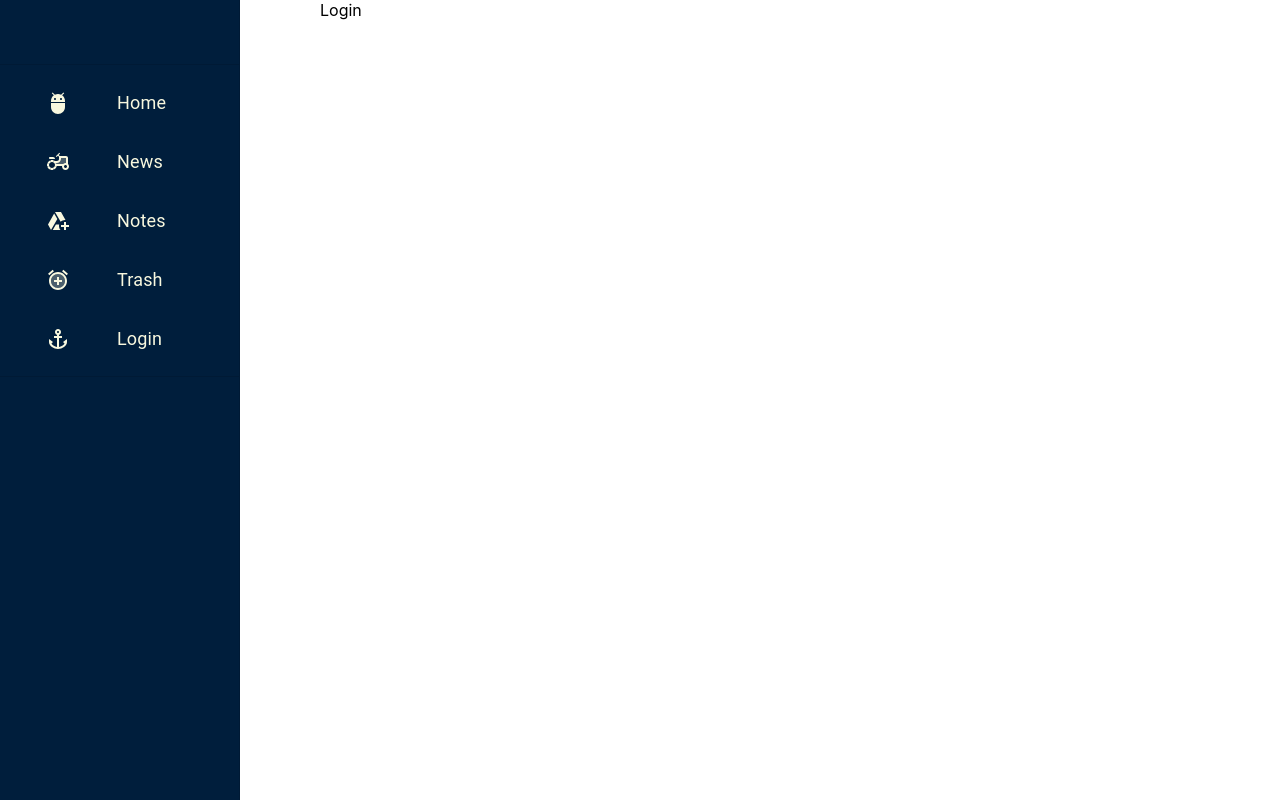
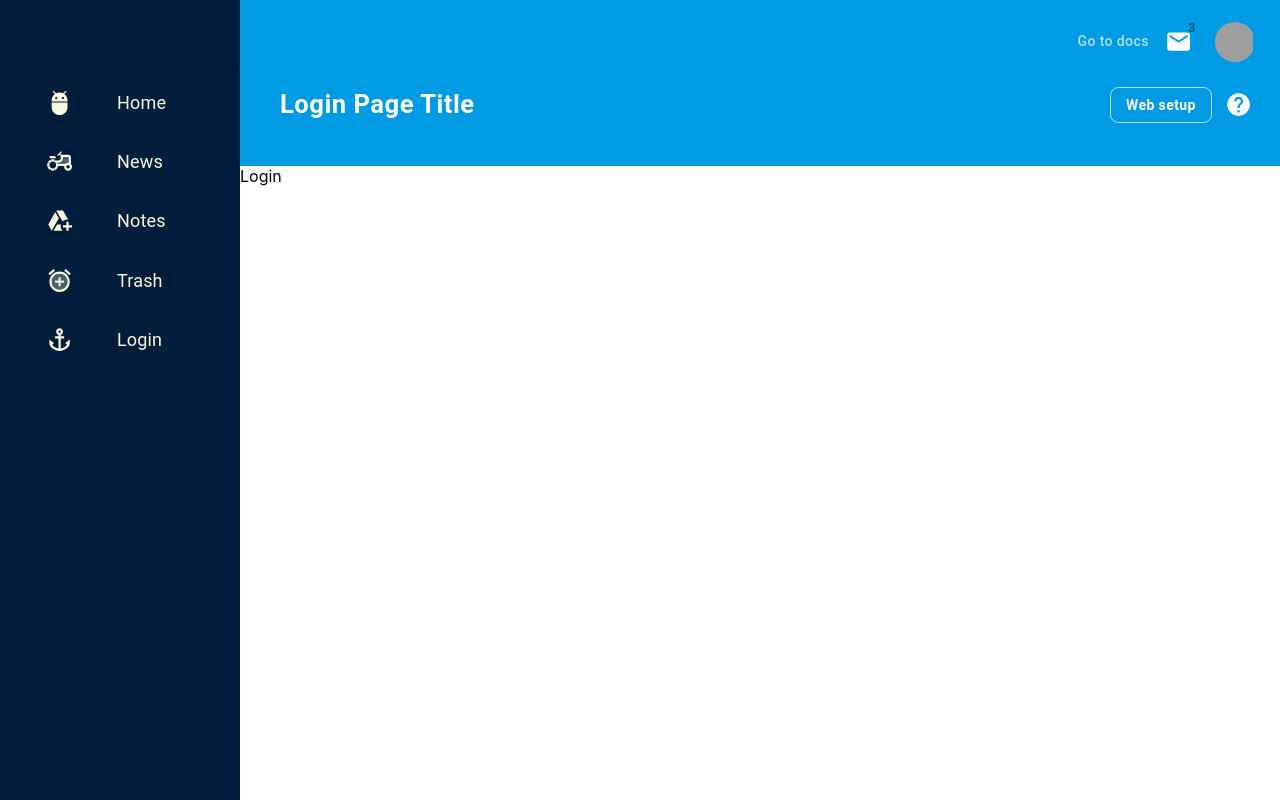
Before and after one commit to Codenotlate/MUIv5, a React (Create React App) app in the folder muiv5/: page /pathLogin in a window 1280 px wide. Built offline with nearby package versions, Linux system fonts and the light colour scheme; grey boxes are pictures that could not be loaded.

Commit message:
Adding all the styles related to header, also changed the global theme setup

```diff
--- a/muiv5/src/App.js
+++ b/muiv5/src/App.js
@@ -1,17 +1,30 @@
-import { Outlet } from 'react-router-dom';
+import { Outlet, useLocation } from 'react-router-dom';
 import Navbar from "./components/Navbar/Navbar";
+import Box from '@mui/material/Box';
+
+import Header from './components/Header/Header';
+import { useEffect, useState } from 'react';
+
+function App() {
+  const drawerWidth=240;
+  const [title, setTitle]=useState("");
+  const location=useLocation();
+
+  useEffect(() => {
+    // console.log(location.pathname);
+    const parsedTitle=location.pathname.replace(/\W/g, '');
+    setTitle(parsedTitle.slice(4)+' Page Title');
+  }, [location])
 
 
-import Grid from '@mui/material/Grid';
-
-function App() {
   return (
-    <Grid container>
-      <Grid item xs={3}><Navbar /></Grid>
-
-      <Outlet />
-    </Grid>
-
+    <Box sx={{ display: 'flex' }}>
+      <Navbar />
+      <Box sx={{ display: 'flex', flexDirection: 'column', width: `calc(100% - ${drawerWidth}px)` }}>
+        <Header title={title} />
+        <Outlet />
+      </Box>
+    </Box>
   );
 }
 
--- a/muiv5/src/components/Header/Header.js
+++ b/muiv5/src/components/Header/Header.js
@@ -1,18 +1,62 @@
 import React from 'react'
 import Avatar from '@mui/material/Avatar';
-import Stack from '@mui/material/Stack';
 import IconButton from '@mui/material/IconButton';
 import Typography from '@mui/material/Typography';
 import HelpIcon from '@mui/icons-material/Help';
 import Tooltip from '@mui/material/Tooltip';
-
+import Box from '@mui/material/Box';
 
 
 import NotificationMsg from '../../components/common/NotificationMsg/NotificationMsg';
 import CommonButton from '../../components/common/CommonButton/CommonButton';
-import { Box } from '@mui/system';
+
 
 const Header=({ title }) => {
+
+    const headerStyles={
+        wrapper: {
+            // width: `calc(100% - ${drawerWidth}px)`,
+            display: 'flex',
+            flexDirection: 'column',
+            backgroundColor: '#009be5',
+            padding: '20px'
+        },
+        topRow: {
+            display: 'flex',
+            flexDirection: 'row',
+            justifyContent: 'end',
+            alignItems: 'center',
+            marginBottom: '20px',
+            // * used to apply this to all elements inside
+            '*': {
+                marginRight: '5px'
+            }
+        },
+        middleRow: {
+            display: 'flex',
+            flexDirection: 'row',
+            justifyContent: 'space-between',
+            alignItems: 'center',
+            marginBottom: '20px',
+            marginLeft: '20px'
+        },
+        webButton: {
+            marginRight: '5px'
+        },
+        toDocLink: {
+            fontWeight: 500,
+            color: 'rgba(255, 255, 255, 0.7)',
+            "&:hover": {
+                color: '#fff',
+                cursor: 'pointer'
+            }
+        }
+
+    }
+
+
+
+
     const fakeNotificatioData=[
         {
             id: 0,
@@ -28,20 +72,24 @@ const Header=({ title }) => {
         },
     ]
     return (
-        <Box>
-            <Stack direction="row" spacing={2}>
-                <CommonButton variant="outlined">Go to docs</CommonButton>
-                <NotificationMsg badgeColor="secondary" iconColor="action" msgDataList={fakeNotificatioData} />
+        <Box sx={headerStyles.wrapper}>
+            <Box sx={headerStyles.topRow}>
+                <CommonButton sx={headerStyles.toDocLink}>Go to docs</CommonButton>
+                <NotificationMsg badgeColor="darkwhite" iconColor="white" msgDataList={fakeNotificatioData} />
                 <Avatar alt="Remy Sharp" src="https://mui.com/static/images/avatar/1.jpg" />
-            </Stack>
+            </Box>
             {/* second row of the header */}
-            <Typography variant='h5'>{title}</Typography>
-            <CommonButton variant="outlined">Web setup</CommonButton>
-            <Tooltip title="Help me out!!">
-                <IconButton aria-label="help" color='secondary'>
-                    <HelpIcon />
-                </IconButton>
-            </Tooltip>
+            <Box sx={headerStyles.middleRow}>
+                <Typography variant='h1'>{title}</Typography>
+                <Box>
+                    <CommonButton variant="outlined" sx={headerStyles.webButton}>Web setup</CommonButton>
+                    <Tooltip title="Help me out!!">
+                        <IconButton aria-label="help" color='white'>
+                            <HelpIcon />
+                        </IconButton>
+                    </Tooltip>
+                </Box>
+            </Box>
 
 
         </Box>
--- a/muiv5/src/dashboardTheme.js
+++ b/muiv5/src/dashboardTheme.js
@@ -4,10 +4,55 @@ export const dashboardTheme=createTheme({
     components: {
         MuiButton: {
             styleOverrides: {
-                contained: {
-                    fontSize: '0.875rem'
+                root: {
+                    fontSize: '0.875rem',
+                    fontWeight: 600,
+                    borderRadius: 8.5,
+                    textTransform: 'none',
+                    '&.MuiButton-contained': {
+                        backgroundColor: '#009be5',
+                        '&:hover': {
+                            backgroundColor: '#006db3'
+                        },
+                    },
+                    '&.MuiButton-outlined': {
+                        color: "#fff",
+                        borderColor: 'rgba(255, 255, 255, 0.7)',
+                        '&:hover': {
+                            backgroundColor: 'rgba(0, 0, 0, 0.04)'
+                        },
+                    },
+                },
+            },
+        },
+        MuiSvgIcon: {
+            styleOverrides: {
+                root: {
+                    fontSize: '1.7rem',
                 },
             },
         },
     },
+    // define new color theme
+    palette: {
+        white: {
+            main: '#fff',
+        },
+        darkblue: {
+            main: '#001E3C'
+        },
+        darkwhite: {
+            main: '#f8f8df'
+        }
+    },
+    // define typo size
+    typography: {
+        h1: {
+            fontSize: '1.6rem',
+            fontWeight: 600,
+            color: '#fff',
+            letterSpacing: '0.5px',
+            textTransform: 'capitalize',
+        },
+    },
 });
--- a/muiv5/src/pages/Home/Home.js
+++ b/muiv5/src/pages/Home/Home.js
@@ -1,5 +1,4 @@
 import React from 'react';
-import Grid from '@mui/material/Grid';
 import CommonButton from '../../components/common/CommonButton/CommonButton';
 
 
@@ -26,7 +25,7 @@ const Home=() => {
 
     };
     return (
-        <Grid item xs={9}>
+        <div>
             <div>This is the Home page.</div>
             <CommonButton variant="contained" sx={buttonStyles}>
                 HomeButton Contained
@@ -34,7 +33,7 @@ const Home=() => {
             <CommonButton variant="outlined" sx={buttonStyles}>
                 HomeButton Outlined
             </CommonButton>
-        </Grid>
+        </div>
     )
 }
 
--- a/muiv5/src/pages/Login/Login.js
+++ b/muiv5/src/pages/Login/Login.js
@@ -1,11 +1,11 @@
 import React from 'react'
-import Grid from '@mui/material/Grid';
+
 
 const Login=() => {
     return (
-        <Grid item xs={9}>
-            <div>Login</div>
-        </Grid>
+
+        <div>Login</div>
+
     )
 }
 
--- a/muiv5/src/pages/News/News.js
+++ b/muiv5/src/pages/News/News.js
@@ -1,15 +1,14 @@
 import React from 'react'
-import Grid from '@mui/material/Grid';
 
-import Header from '../../components/Header/Header';
+
 
 
 const News=() => {
 
     return (
-        <Grid item xs={9}>
-            <Header title="News-Page-Header-Title" />
-        </Grid>
+        <div>News</div>
+
+
 
     )
 }
--- a/muiv5/src/pages/Notes/Notes.js
+++ b/muiv5/src/pages/Notes/Notes.js
@@ -1,9 +1,8 @@
 import React from 'react'
-import Grid from '@mui/material/Grid';
 
 const Notes=() => {
     return (
-        <Grid item xs={9}> <div>Notes</div></Grid>
+        <div>Notes</div>
 
     )
 }
--- a/muiv5/src/pages/Trash/Trash.js
+++ b/muiv5/src/pages/Trash/Trash.js
@@ -1,9 +1,8 @@
 import React from 'react'
-import Grid from '@mui/material/Grid';
 
 const Trash=() => {
     return (
-        <Grid item xs={9}><div>Trash</div></Grid>
+        <div>Trash</div>
     )
 }
 
```
